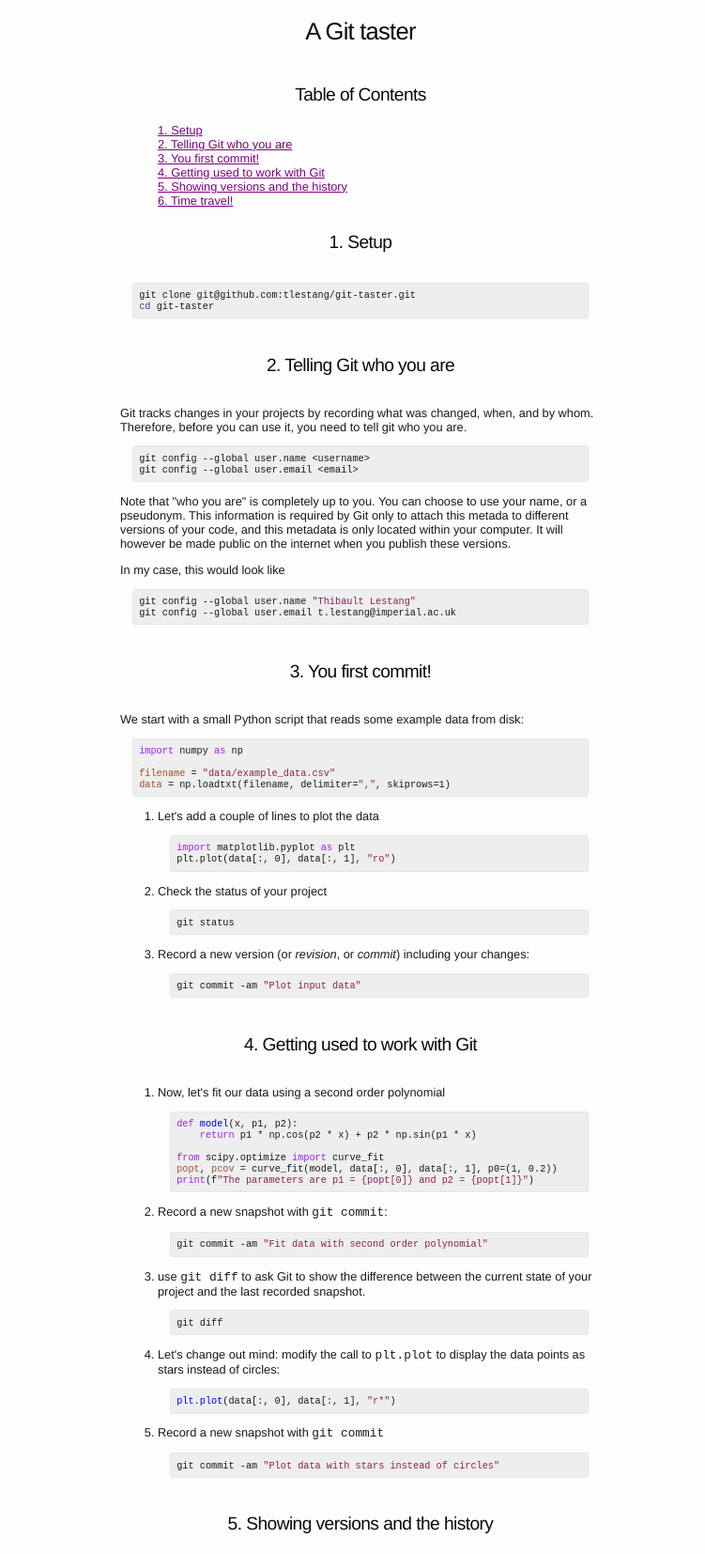
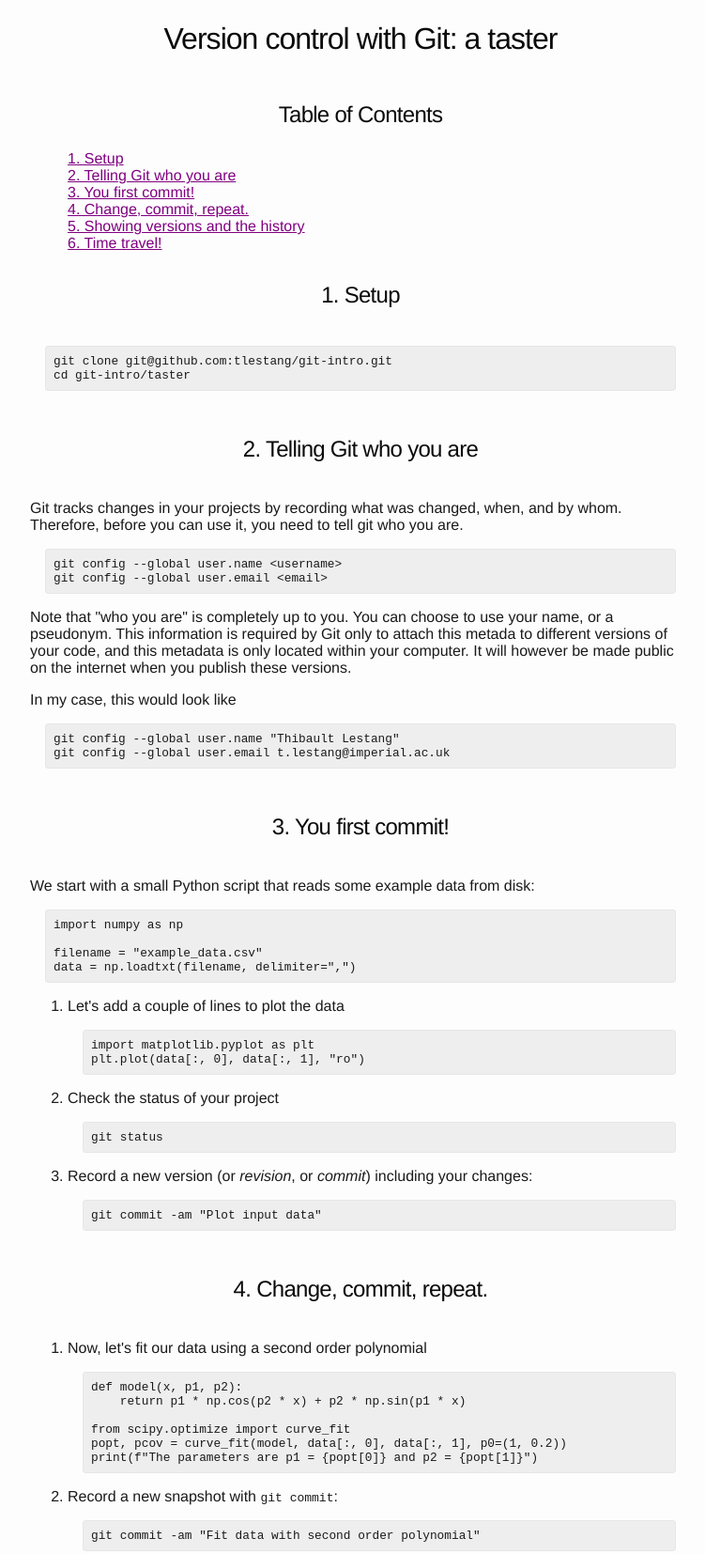
Before and after one commit to tlestang/git-intro, a plain HTML site: page docs/git-taster.html in a window 1280 px wide. Shown: the part 14-1668 px from the top of the page at 94% size, without its empty margins (256-1007 px from the left). Drawn offline with Linux system fonts and the light colour scheme.

Commit message:
Update taster tutorial

```diff
--- a/docs/git-taster.html
+++ b/docs/git-taster.html
@@ -3,16 +3,13 @@
 "http://www.w3.org/TR/xhtml1/DTD/xhtml1-strict.dtd">
 <html xmlns="http://www.w3.org/1999/xhtml" lang="en" xml:lang="en">
 <head>
-<!-- 2022-11-29 Tue 19:41 -->
+<!-- 2022-12-01 Thu 21:20 -->
 <meta http-equiv="Content-Type" content="text/html;charset=utf-8" />
 <meta name="viewport" content="width=device-width, initial-scale=1" />
-<title>A Git taster</title>
+<title>Version control with Git: a taster</title>
 <meta name="author" content="Thibault Lestang" />
 <meta name="generator" content="Org Mode" />
 <style>
-  html {
-      font-size: 1vw
-  }
   #content { max-width: 60em; margin: auto; }
   .title  { text-align: center;
              margin-bottom: .2em; }
@@ -194,40 +191,40 @@
     { font-size: 10px; font-weight: bold; white-space: nowrap; }
   .org-info-js_search-highlight
     { background-color: #ffff00; color: #000000; font-weight: bold; }
-  .org-svg { width: 90%; }
+  .org-svg { }
 </style>
 <link rel="stylesheet" type="text/css" href="rethink_inline.css" />
 </head>
 <body>
 <div id="content" class="content">
-<h1 class="title">A Git taster</h1>
+<h1 class="title">Version control with Git: a taster</h1>
 <div id="table-of-contents" role="doc-toc">
 <h2>Table of Contents</h2>
 <div id="text-table-of-contents" role="doc-toc">
 <ul>
-<li><a href="#orgc97000e">1. Setup</a></li>
-<li><a href="#org695df4a">2. Telling Git who you are</a></li>
-<li><a href="#org7d75b8a">3. You first commit!</a></li>
-<li><a href="#org91ac152">4. Getting used to work with Git</a></li>
-<li><a href="#orgb762793">5. Showing versions and the history</a></li>
-<li><a href="#org490ac1c">6. Time travel!</a></li>
+<li><a href="#org8f1ced2">1. Setup</a></li>
+<li><a href="#org815079d">2. Telling Git who you are</a></li>
+<li><a href="#orgcf2452d">3. You first commit!</a></li>
+<li><a href="#org24b40b0">4. Change, commit, repeat.</a></li>
+<li><a href="#org1ffdea3">5. Showing versions and the history</a></li>
+<li><a href="#org750b917">6. Time travel!</a></li>
 </ul>
 </div>
 </div>
 
-<div id="outline-container-orgc97000e" class="outline-2">
-<h2 id="orgc97000e"><span class="section-number-2">1.</span> Setup</h2>
+<div id="outline-container-org8f1ced2" class="outline-2">
+<h2 id="org8f1ced2"><span class="section-number-2">1.</span> Setup</h2>
 <div class="outline-text-2" id="text-1">
 <div class="org-src-container">
-<pre class="src src-shell">git clone git@github.com:tlestang/git-taster.git
-<span style="color: #483d8b;">cd</span> git-taster
+<pre class="src src-shell">git clone git@github.com:tlestang/git-intro.git
+cd git-intro/taster
 </pre>
 </div>
 </div>
 </div>
 
-<div id="outline-container-org695df4a" class="outline-2">
-<h2 id="org695df4a"><span class="section-number-2">2.</span> Telling Git who you are</h2>
+<div id="outline-container-org815079d" class="outline-2">
+<h2 id="org815079d"><span class="section-number-2">2.</span> Telling Git who you are</h2>
 <div class="outline-text-2" id="text-2">
 <p>
 Git tracks changes in your projects by recording what was changed,
@@ -254,15 +251,15 @@ In my case, this would look like
 </p>
 
 <div class="org-src-container">
-<pre class="src src-shell">git config --global user.name <span style="color: #8b2252;">"Thibault Lestang"</span>
+<pre class="src src-shell">git config --global user.name "Thibault Lestang"
 git config --global user.email t.lestang@imperial.ac.uk
 </pre>
 </div>
 </div>
 </div>
 
-<div id="outline-container-org7d75b8a" class="outline-2">
-<h2 id="org7d75b8a"><span class="section-number-2">3.</span> You first commit!</h2>
+<div id="outline-container-orgcf2452d" class="outline-2">
+<h2 id="orgcf2452d"><span class="section-number-2">3.</span> You first commit!</h2>
 <div class="outline-text-2" id="text-3">
 <p>
 We start with a small Python script that reads some example data from
@@ -270,10 +267,10 @@ disk:
 </p>
 
 <div class="org-src-container">
-<pre class="src src-python"><span style="color: #a020f0;">import</span> numpy <span style="color: #a020f0;">as</span> np
+<pre class="src src-python">import numpy as np
 
-<span style="color: #a0522d;">filename</span> = <span style="color: #8b2252;">"data/example_data.csv"</span>
-<span style="color: #a0522d;">data</span> = np.loadtxt(filename, delimiter=<span style="color: #8b2252;">","</span>, skiprows=1)
+filename = "example_data.csv"
+data = np.loadtxt(filename, delimiter=",")
 </pre>
 </div>
 
@@ -282,8 +279,8 @@ disk:
 Let's add a couple of lines to plot the data
 </p>
 <div class="org-src-container">
-<pre class="src src-python"><span style="color: #a020f0;">import</span> matplotlib.pyplot <span style="color: #a020f0;">as</span> plt
-plt.plot(data[:, 0], data[:, 1], <span style="color: #8b2252;">"ro"</span>)
+<pre class="src src-python">import matplotlib.pyplot as plt
+plt.plot(data[:, 0], data[:, 1], "ro")
 </pre>
 </div></li>
 <li><p>
@@ -298,27 +295,27 @@ Record a new version (or <i>revision</i>, or <i>commit</i>) including your
 changes:
 </p>
 <div class="org-src-container">
-<pre class="src src-shell">git commit -am <span style="color: #8b2252;">"Plot input data"</span>
+<pre class="src src-shell">git commit -am "Plot input data"
 </pre>
 </div></li>
 </ol>
 </div>
 </div>
 
-<div id="outline-container-org91ac152" class="outline-2">
-<h2 id="org91ac152"><span class="section-number-2">4.</span> Getting used to work with Git</h2>
+<div id="outline-container-org24b40b0" class="outline-2">
+<h2 id="org24b40b0"><span class="section-number-2">4.</span> Change, commit, repeat.</h2>
 <div class="outline-text-2" id="text-4">
 <ol class="org-ol">
 <li><p>
 Now, let's fit our data using a second order polynomial
 </p>
 <div class="org-src-container">
-<pre class="src src-python"><span style="color: #a020f0;">def</span> <span style="color: #0000ff;">model</span>(x, p1, p2):
-    <span style="color: #a020f0;">return</span> p1 * np.cos(p2 * x) + p2 * np.sin(p1 * x)
+<pre class="src src-python">def model(x, p1, p2):
+    return p1 * np.cos(p2 * x) + p2 * np.sin(p1 * x)
 
-<span style="color: #a020f0;">from</span> scipy.optimize <span style="color: #a020f0;">import</span> curve_fit
-<span style="color: #a0522d;">popt</span>, <span style="color: #a0522d;">pcov</span> = curve_fit(model, data[:, 0], data[:, 1], p0=(1, 0.2))
-<span style="color: #a020f0;">print</span>(f<span style="color: #8b2252;">"The parameters are p1 = {popt[0]} and p2 = {popt[1]}"</span>)
+from scipy.optimize import curve_fit
+popt, pcov = curve_fit(model, data[:, 0], data[:, 1], p0=(1, 0.2))
+print(f"The parameters are p1 = {popt[0]} and p2 = {popt[1]}")
 </pre>
 </div></li>
 
@@ -327,7 +324,7 @@ Record a new snapshot with <code>git commit</code>:
 </p>
 
 <div class="org-src-container">
-<pre class="src src-shell">git commit -am <span style="color: #8b2252;">"Fit data with second order polynomial"</span>
+<pre class="src src-shell">git commit -am "Fit data with second order polynomial"
 </pre>
 </div></li>
 
@@ -346,7 +343,7 @@ Let's change out mind: modify the call to <code>plt.plot</code> to display the
 data points as stars instead of circles:
 </p>
 <div class="org-src-container">
-<pre class="src src-shell"><span style="color: #0000ff;">plt.plot</span>(data[:, 0], data[:, 1], <span style="color: #8b2252;">"r*"</span>)
+<pre class="src src-shell">plt.plot(data[:, 0], data[:, 1], "r*")
 </pre>
 </div></li>
 <li><p>
@@ -354,15 +351,15 @@ Record a new snapshot with <code>git commit</code>
 </p>
 
 <div class="org-src-container">
-<pre class="src src-shell">git commit -am <span style="color: #8b2252;">"Plot data with stars instead of circles"</span>
+<pre class="src src-shell">git commit -am "Plot data with stars instead of circles"
 </pre>
 </div></li>
 </ol>
 </div>
 </div>
 
-<div id="outline-container-orgb762793" class="outline-2">
-<h2 id="orgb762793"><span class="section-number-2">5.</span> Showing versions and the history</h2>
+<div id="outline-container-org1ffdea3" class="outline-2">
+<h2 id="org1ffdea3"><span class="section-number-2">5.</span> Showing versions and the history</h2>
 <div class="outline-text-2" id="text-5">
 <ol class="org-ol">
 <li><p>
@@ -401,8 +398,8 @@ displayed by <code>git log</code> as 40-digit long hexadecimal numbers. Use
 </div>
 </div>
 
-<div id="outline-container-org490ac1c" class="outline-2">
-<h2 id="org490ac1c"><span class="section-number-2">6.</span> Time travel!</h2>
+<div id="outline-container-org750b917" class="outline-2">
+<h2 id="org750b917"><span class="section-number-2">6.</span> Time travel!</h2>
 <div class="outline-text-2" id="text-6">
 <p>
 Git is more more than a fancy logging system.
@@ -416,7 +413,7 @@ up the identifier for the second revision using <code>git log</code>, then
 </p>
 
 <div class="org-src-container">
-<pre class="src src-shell"><span style="color: #b22222;"># </span><span style="color: #b22222;">For example - your identifier number will be different</span>
+<pre class="src src-shell"># For example - your identifier number will be different
 git checkout a20dd4239b418e83bd1ba3928ed75f98d6621fc5
 </pre>
 </div></li>
@@ -435,7 +432,7 @@ Look around, then travel back to present times
 </div>
 <div id="postamble" class="status">
 <p class="author">Author: Thibault Lestang</p>
-<p class="date">Created: 2022-11-29 Tue 19:41</p>
+<p class="date">Created: 2022-12-01 Thu 21:20</p>
 <p class="validation"><a href="https://validator.w3.org/check?uri=referer">Validate</a></p>
 </div>
 </body>
```
Also changed, not shown: 1 other file.
